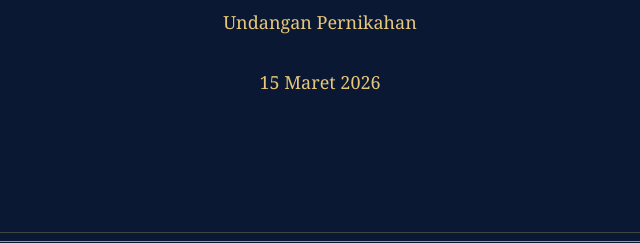
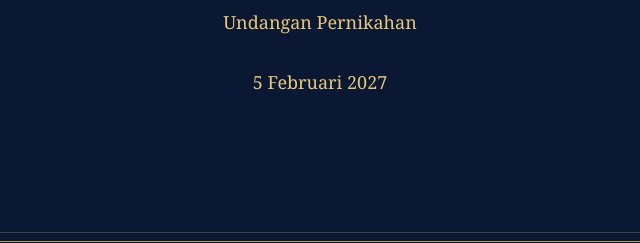
Before and after one commit to aaryan362/undangan-wiwi-ryan, a plain HTML site: page index.html in a window 1280 px wide. Shown: the part 540-783 px from the top of the page, 320-960 px from the left. Drawn offline with Linux system fonts and the light colour scheme.

Commit message:
Change wedding date in index.html
Updated wedding invitation date from 15 March 2026 to 5 February 2027.

```diff
--- a/index.html
+++ b/index.html
@@ -108,7 +108,7 @@
 
     <h1>Wiwi & Ryan</h1>
     <p>Undangan Pernikahan</p>
-    <p>15 Maret 2026</p>
+    <p>5 Februari 2027</p>
 
 </body>
 </html>
```
